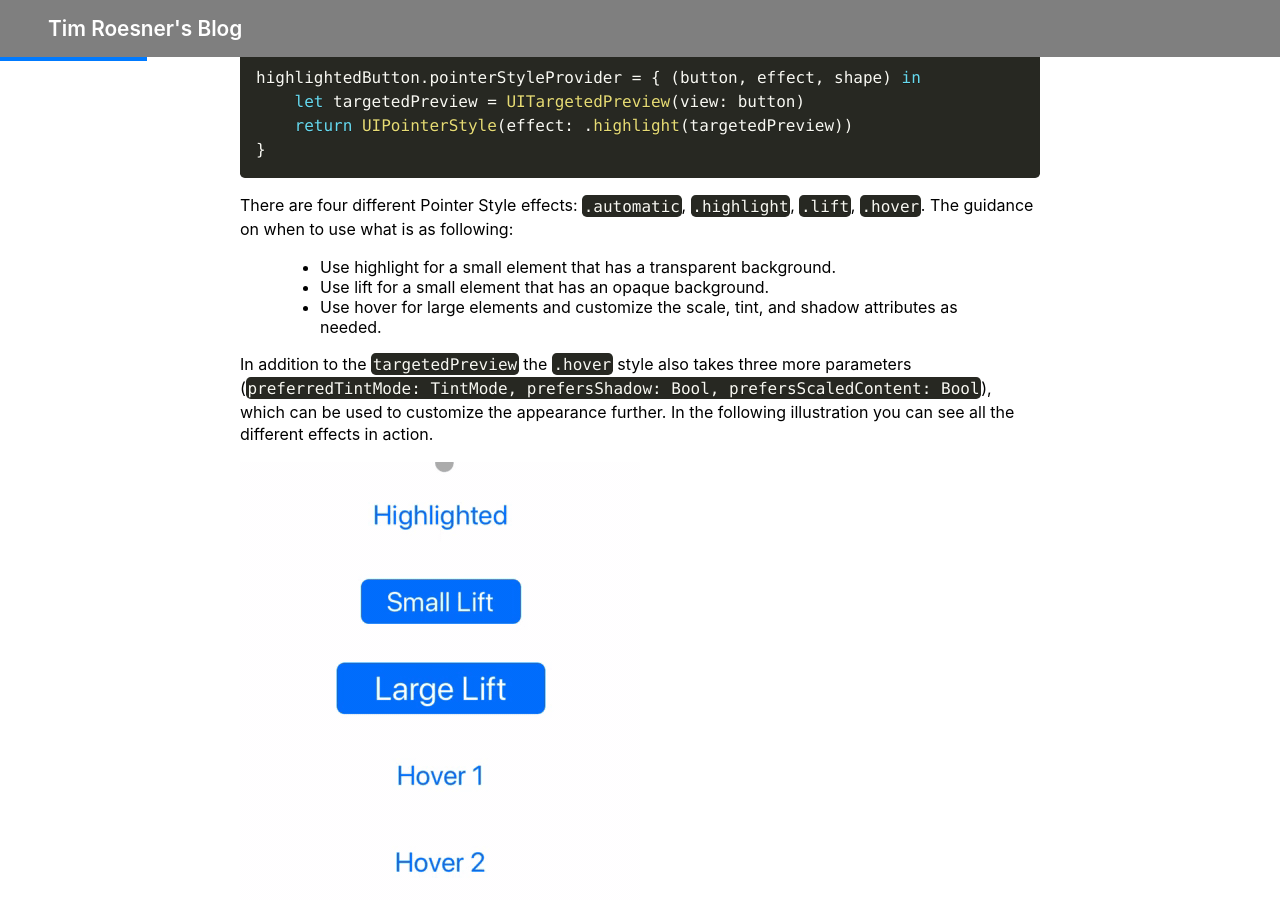
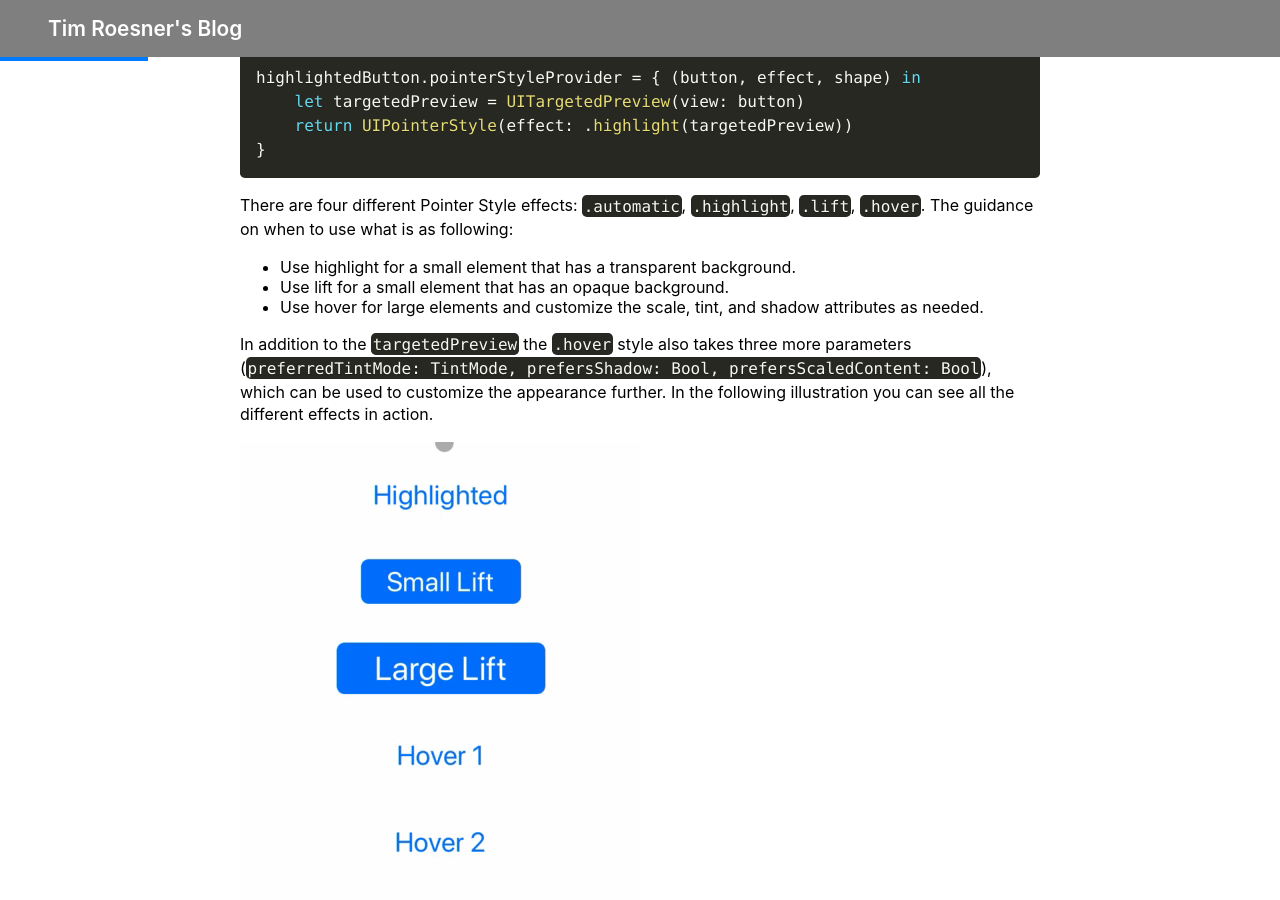
Before and after one commit to timroesner/Blog, a Jekyll site: the page built from _posts/2020-04-12-implementing-uipointerinteractions-for-ipad.md, in a window 1280 px wide and 900 px high, scrolled down 576 px. Built offline with Jekyll 4.4.1, drawn with Linux system fonts in a browser that asks for light colours; nearby versions of some CDN libraries.

Commit message:
Remove blockquote

````diff
--- a/_posts/2020-04-12-implementing-uipointerinteractions-for-ipad.md
+++ b/_posts/2020-04-12-implementing-uipointerinteractions-for-ipad.md
@@ -23,9 +23,9 @@ highlightedButton.pointerStyleProvider = { (button, effect, shape) in
 ```
 There are four different Pointer Style effects: `.automatic`, `.highlight`, `.lift`, `.hover`. The guidance on when to use what is as following:
 
->- Use highlight for a small element that has a transparent background.
->- Use lift for a small element that has an opaque background.
->- Use hover for large elements and customize the scale, tint, and shadow attributes as needed.
+- Use highlight for a small element that has a transparent background.
+- Use lift for a small element that has an opaque background.
+- Use hover for large elements and customize the scale, tint, and shadow attributes as needed.
 
 In addition to the `targetedPreview` the `.hover` style also takes three more parameters (`preferredTintMode: TintMode, prefersShadow: Bool, prefersScaledContent: Bool`), which can be used to customize the appearance further. In the following illustration you can see all the different effects in action.
 
````
